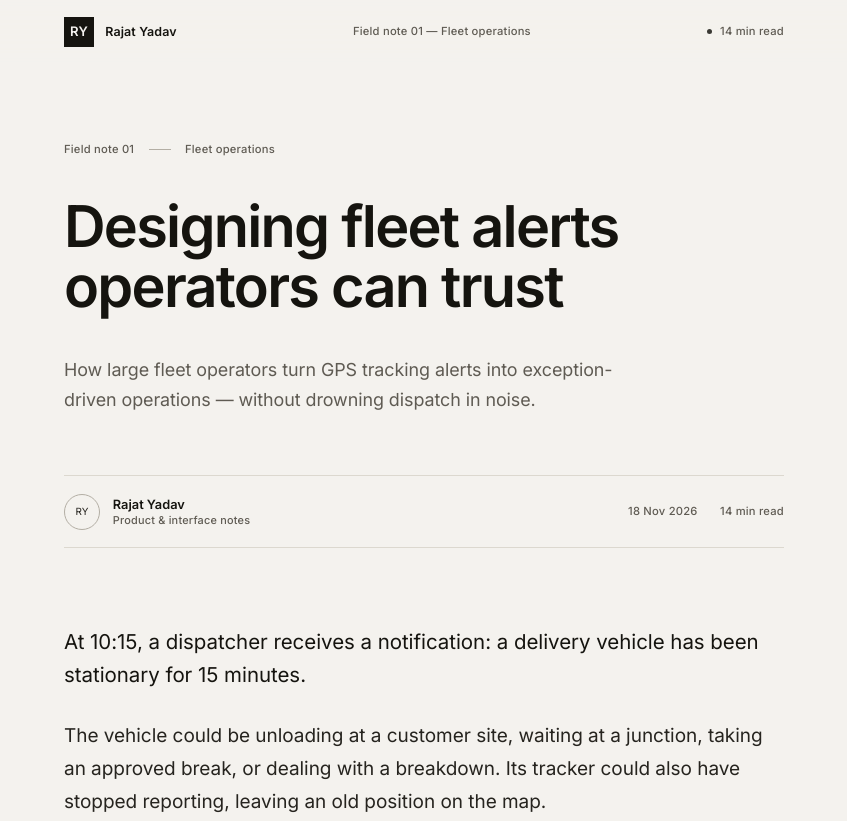
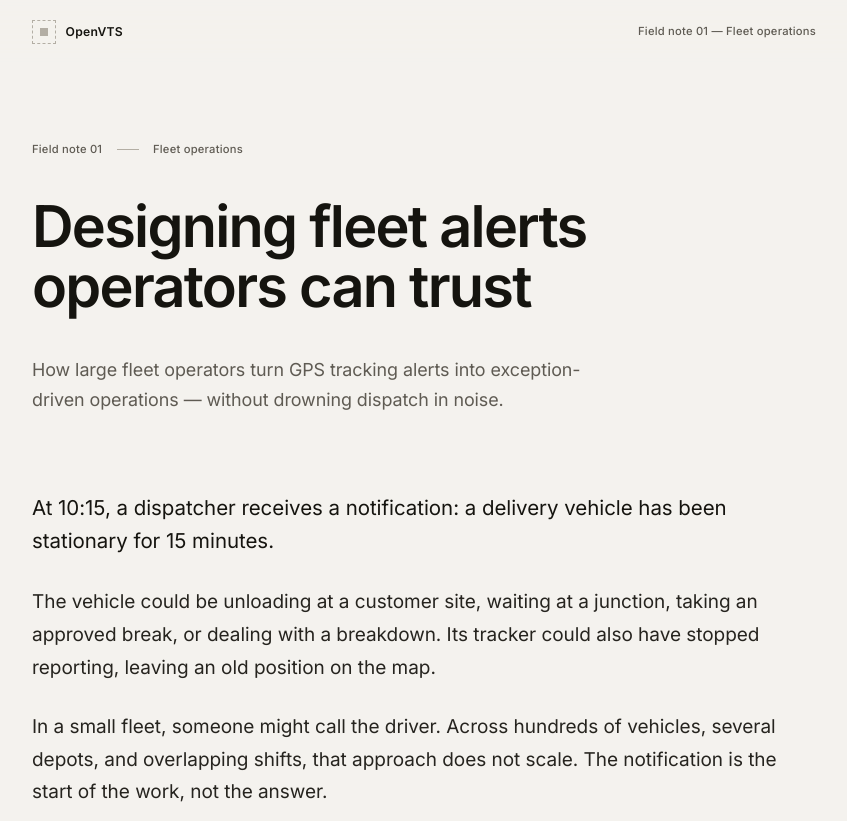
Before and after one commit to Hell1213/hell1213.github.io, a plain HTML site: page index.html in a window 1280 px wide. Shown: the top 821 px of the page, without its empty margins (216-1063 px from the left). Drawn offline with Linux system fonts and the light colour scheme.

Commit message:
Remove hero byline, widen column, and brand the masthead as OpenVTS

```diff
--- a/assets/style.css
+++ b/assets/style.css
@@ -17,7 +17,7 @@
 
   --sans: "Inter", -apple-system, BlinkMacSystemFont, "Segoe UI", Roboto, Helvetica, Arial, sans-serif;
 
-  --col: 720px;
+  --col: 784px;
   --wrap: calc(var(--col) + 2 * var(--pad));
   --measure: var(--col);
   --pad: clamp(1.25rem, 4vw, 3rem);
@@ -103,41 +103,34 @@ button { font: inherit; color: inherit; }
 }
 .site-head.is-scrolled { border-bottom-color: var(--line); }
 
-.brand { display: inline-flex; align-items: center; gap: .7rem; text-decoration: none; }
+.brand {
+  display: inline-flex; align-items: center; gap: .6rem;
+  text-decoration: none;
+}
+/* Placeholder for the OpenVTS icon: swap the dashed square for the real mark. */
 .brand-mark {
-  display: grid; place-items: center;
-  width: 30px; height: 30px;
-  background: var(--ink); color: var(--paper);
-  font-weight: 600; font-size: .82rem; line-height: 1;
-  letter-spacing: .01em;
+  position: relative;
+  width: 24px; height: 24px;
+  border: 1px dashed var(--line-strong);
+}
+.brand-mark::after {
+  content: "";
+  position: absolute; inset: 7px;
+  background: var(--line-strong);
 }
 .brand-name {
-  font-size: .78rem; font-weight: 600; letter-spacing: .01em;
+  font-size: .76rem;
+  font-weight: 600;
+  letter-spacing: .02em;
+  color: var(--ink);
 }
 .head-note {
   font-size: .7rem;
   font-weight: 500;
   letter-spacing: .02em;
   color: var(--muted);
-}
-.head-meta {
-  display: inline-flex; align-items: center; gap: .5rem;
-  font-size: .7rem;
-  font-weight: 500;
-  letter-spacing: .02em;
-  color: var(--muted);
   white-space: nowrap;
 }
-.live-dot {
-  width: 5px; height: 5px; border-radius: 50%;
-  background: var(--ink);
-  animation: pulse 3.2s ease-in-out infinite;
-}
-@keyframes pulse {
-  0%, 100% { opacity: 1; }
-  50% { opacity: .25; }
-}
-
 /* ---------- hero ---------- */
 
 .hero {
@@ -180,39 +173,6 @@ h1 {
   font-weight: 400;
   color: var(--muted);
   letter-spacing: -.004em;
-}
-
-.byline {
-  display: flex; align-items: center; justify-content: space-between;
-  gap: 1.5rem;
-  margin-top: clamp(2.4rem, 5vw, 3.8rem);
-  padding-block: 1.1rem;
-  border-top: 1px solid var(--line);
-  border-bottom: 1px solid var(--line);
-}
-.byline-author { display: flex; align-items: center; gap: .8rem; }
-.avatar {
-  display: grid; place-items: center;
-  width: 36px; height: 36px; border-radius: 50%;
-  border: 1px solid var(--line-strong);
-  font-family: var(--sans); font-size: .62rem; letter-spacing: .01em;
-  color: var(--ink-soft);
-}
-.byline-text { display: flex; flex-direction: column; line-height: 1.35; }
-.byline-text strong { font-size: .8rem; font-weight: 600; }
-.byline-text span {
-  font-size: .68rem;
-  font-weight: 500;
-  letter-spacing: .02em;
-  color: var(--muted);
-}
-.byline-meta {
-  display: flex; gap: 1.4rem;
-  font-size: .7rem;
-  font-weight: 500;
-  letter-spacing: .02em;
-  color: var(--muted);
-  white-space: nowrap;
 }
 
 /* ---------- article grid ---------- */
@@ -399,6 +359,15 @@ h2 {
 }
 .section ul li:last-child { margin-bottom: 0; }
 .section ul + p { margin-top: 1.5em; }
+
+.ovts {
+  font-weight: 600;
+  color: var(--ink);
+  background: #e3e0d8;
+  padding: .02em .22em;
+  -webkit-box-decoration-break: clone;
+  box-decoration-break: clone;
+}
 
 mark {
   background: #e6dfd1;
@@ -956,11 +925,8 @@ th:first-child, td:first-child { width: 34%; }
   .intro .lead { font-size: 1.15rem; line-height: 1.64; }
   .hero { padding-top: 6.5rem; }
   h1 { font-size: clamp(1.9rem, 7.8vw, 2.3rem); }
-  .byline { flex-direction: column; align-items: flex-start; gap: 1rem; }
-  .byline-meta { gap: 1rem; }
   figcaption { grid-template-columns: 1fr; gap: .4rem; }
   .fig-no { padding-top: 0; }
-  .head-meta { font-size: .64rem; }
   .c-title { font-size: 1.08rem; }
   .contents a { grid-template-columns: 2.4rem minmax(0, 1fr) auto; gap: .75rem; }
   .pull { padding-left: 1.2rem; }
--- a/index.html
+++ b/index.html
@@ -3,14 +3,14 @@
 <head>
 <meta charset="utf-8">
 <meta name="viewport" content="width=device-width, initial-scale=1">
-<title>GPS fleet alerts and exception-driven fleet operations — Rajat Yadav</title>
+<title>GPS fleet alerts and exception-driven fleet operations — OpenVTS</title>
 <meta name="description" content="How large fleet operators turn GPS fleet alerts into exception-driven fleet operations: reduce alert noise, verify data freshness, and act on unexpected stops.">
 <link rel="canonical" href="https://hell1213.github.io/">
 <meta name="theme-color" content="#f4f2ee">
-<meta name="author" content="Rajat Yadav">
+<meta name="author" content="OpenVTS">
 
 <meta property="og:type" content="article">
-<meta property="og:site_name" content="Rajat Yadav — Field Notes">
+<meta property="og:site_name" content="OpenVTS">
 <meta property="og:title" content="Designing GPS fleet alerts operators can trust">
 <meta property="og:description" content="How large fleet operators turn GPS tracking alerts into exception-driven operations: reduce noise, verify data freshness, and act on unexpected stops.">
 <meta property="og:url" content="https://hell1213.github.io/">
@@ -19,7 +19,7 @@
 <meta property="og:image:height" content="630">
 <meta property="og:image:alt" content="Title card for an article on designing GPS fleet alerts operators can trust.">
 <meta property="article:published_time" content="2026-11-18">
-<meta property="article:author" content="Rajat Yadav">
+<meta property="article:author" content="OpenVTS">
 <meta property="article:section" content="Fleet operations">
 <meta property="article:tag" content="GPS fleet alerts">
 <meta property="article:tag" content="Fleet alert management">
@@ -47,8 +47,8 @@
   "image": "https://hell1213.github.io/assets/img/og.jpg",
   "datePublished": "2026-11-18",
   "dateModified": "2026-11-18",
-  "author": { "@type": "Person", "name": "Rajat Yadav", "url": "https://github.com/Hell1213" },
-  "publisher": { "@type": "Person", "name": "Rajat Yadav" },
+  "author": { "@type": "Organization", "name": "OpenVTS", "url": "https://openvts.io/" },
+  "publisher": { "@type": "Organization", "name": "OpenVTS", "url": "https://openvts.io/" },
   "mainEntityOfPage": "https://hell1213.github.io/"
 }
 </script>
@@ -58,12 +58,11 @@
 <div class="progress" aria-hidden="true"><span id="progressBar"></span></div>
 
 <header class="site-head" id="siteHead">
-  <a class="brand" href="#top" aria-label="Back to top">
-    <span class="brand-mark">RY</span>
-    <span class="brand-name">Rajat Yadav</span>
+  <a class="brand" href="#top" aria-label="OpenVTS — back to top">
+    <span class="brand-mark" aria-hidden="true"></span>
+    <span class="brand-name">OpenVTS</span>
   </a>
   <span class="head-note">Field note 01 — Fleet operations</span>
-  <span class="head-meta"><span class="live-dot" aria-hidden="true"></span><span id="readTime">14 min read</span></span>
 </header>
 
 <main id="main">
@@ -73,19 +72,6 @@
     <p class="kicker"><span>Field note 01</span><span>Fleet operations</span></p>
     <h1>Designing fleet alerts<br>operators can trust</h1>
     <p class="deck">How large fleet operators turn GPS tracking alerts into exception-driven operations — without drowning dispatch in noise.</p>
-    <div class="byline">
-      <div class="byline-author">
-        <span class="avatar" aria-hidden="true">RY</span>
-        <span class="byline-text">
-          <strong>Rajat Yadav</strong>
-          <span>Product &amp; interface notes</span>
-        </span>
-      </div>
-      <div class="byline-meta">
-        <time datetime="2026-11-18">18 Nov 2026</time>
-        <span>14 min read</span>
-      </div>
-    </div>
   </header>
 
   <div class="article-body">
@@ -220,7 +206,7 @@
       <p>An alert deserves attention when it is actionable, owned, and rare enough to mean something. That is the standard for fleet alert management, and it is harder to meet than it sounds.</p>
       <p>Start with priority. A sustained overspeed event, a vehicle stopped in an unsafe location, and a prolonged idle at a depot do not deserve the same interruption. Define which alerts can interrupt a shift, which can wait for a review queue, and which belong only in a report.</p>
       <p>Then make the thresholds configurable. Duration, speed, geofence dwell, time windows, and vehicle type vary by fleet, depot, and customer contract. A threshold that suits a long-haul tractor unit may be wrong for a delivery van working a dense city route.</p>
-      <p>OpenVTS documents Over Stay and Over Idle as separate duration conditions. Over Stay responds to a stopped vehicle for a configured duration. Over Idle requires an ACC ignition source together with zero speed. Operationally, the difference matters: a stopped vehicle may be parked with the engine off, while an idling vehicle is burning fuel and may be waiting unnecessarily.</p>
+      <p><strong class="ovts">OpenVTS</strong> documents Over Stay and Over Idle as separate duration conditions. Over Stay responds to a stopped vehicle for a configured duration. Over Idle requires an ACC ignition source together with zero speed. Operationally, the difference matters: a stopped vehicle may be parked with the engine off, while an idling vehicle is burning fuel and may be waiting unnecessarily.</p>
 
       <figure class="diagram" role="group" aria-label="Two duration conditions: Over Stay and Over Idle">
         <div class="diagram-head">
@@ -239,7 +225,7 @@
             <p class="cond-desc">Requires an ACC ignition source. Documented separately because a stopped vehicle and an idling vehicle are different conditions.</p>
           </div>
         </div>
-        <figcaption><span>OpenVTS documents stopped-duration and idle-duration conditions separately; the idle condition requires an ACC ignition source and zero speed.</span></figcaption>
+        <figcaption><span><strong class="ovts">OpenVTS</strong> documents stopped-duration and idle-duration conditions separately; the idle condition requires an ACC ignition source and zero speed.</span></figcaption>
       </figure>
       <!-- Product capture pending: Notification Preferences showing Over Stay and Over Idle. -->
 
@@ -338,7 +324,7 @@
           <li><time>10:23</time><span>Outcome recorded.</span></li>
         </ol>
         <p class="sr-only">Illustrative timeline. Vehicle condition: stop begins at 10:00, qualifies as an exception at 10:15, movement resumes at 10:20, recovery confirmed at 10:21. Operator response: notification sent at 10:15, acknowledged at 10:17, outcome recorded at 10:23. Acknowledgement does not clear the vehicle condition.</p>
-        <figcaption><span>Illustrative process, not an OpenVTS screen or a record of a real incident. Vehicle recovery and operational acknowledgement are separate events.</span></figcaption>
+        <figcaption><span>Illustrative process, not an <strong class="ovts">OpenVTS</strong> screen or a record of a real incident. Vehicle recovery and operational acknowledgement are separate events.</span></figcaption>
       </figure>
 
       <p>Escalation should be defined before it is needed: how long an unacknowledged exception waits, who receives it next, and what happens outside operating hours. Without that, a notification can sit unowned while the vehicle condition changes.</p>
@@ -348,7 +334,7 @@
     <section class="section" id="platform">
       <p class="sec-label"><span>06</span><span>Platform</span></p>
       <h2>How fleet tracking platforms support exception management</h2>
-      <p>A platform cannot decide what counts as an exception for your fleet. It can provide the observations, context, and tools that make the decision possible. OpenVTS is the product reference for this article; the capabilities below are documented, and the operating model still belongs to the fleet.</p>
+      <p>A platform cannot decide what counts as an exception for your fleet. It can provide the observations, context, and tools that make the decision possible. <strong class="ovts">OpenVTS</strong> is the product reference for this article; the capabilities below are documented, and the operating model still belongs to the fleet.</p>
       <ul>
         <li><strong>Live vehicle tracking.</strong> Current position and status, read alongside the time of the last report and its data age.</li>
         <li><strong>Geofencing for fleet management.</strong> Define depots, customer sites, restricted areas, and service zones. Entry and exit events support arrival, departure, and restricted-area alerts.</li>
@@ -358,10 +344,10 @@
         <li><strong>Workflow builder and supported automation.</strong> Incoming-data and scheduled triggers, conditional logic, actions, and execution inspection. Draft and published versions are distinct; publishing activates the validated version while the runtime is available.</li>
         <li><strong>API integration.</strong> Connect exception data to a transport management system, dispatch tool, or service desk when the response process lives elsewhere.</li>
       </ul>
-      <p>These are building blocks, not a complete operating model. Acknowledgement, escalation, customer communication, and resolution may sit in a dispatch system, a service desk, or a documented human procedure. Verify which parts OpenVTS configures and which belong to another system.</p>
+      <p>These are building blocks, not a complete operating model. Acknowledgement, escalation, customer communication, and resolution may sit in a dispatch system, a service desk, or a documented human procedure. Verify which parts <strong class="ovts">OpenVTS</strong> configures and which belong to another system.</p>
       <p>A useful division of labour: let the tracking platform <mark>detect and describe</mark> an exception; let the operational system decide and record. Connect them with a stable reference so the same issue is not recreated in two places.</p>
       <!-- Product captures pending: geofence configuration or map view, a tested Workflow with execution details, and trip history. -->
-      <p>OpenVTS automation can deliver a notification or call an external action when a supported condition is met. It should not be assumed to manage a complete exception lifecycle unless that behaviour is configured and verified. The same caution applies to fleet workflow automation in any platform: the automation is only as reliable as the process behind it.</p>
+      <p><strong class="ovts">OpenVTS</strong> automation can deliver a notification or call an external action when a supported condition is met. It should not be assumed to manage a complete exception lifecycle unless that behaviour is configured and verified. The same caution applies to fleet workflow automation in any platform: the automation is only as reliable as the process behind it.</p>
     </section>
 
     <section class="section" id="measure">
@@ -398,7 +384,7 @@
         </ol>
       </div>
 
-      <p class="endnote">The figures are original explanatory diagrams, not captures of the OpenVTS interface. No mockup is presented as a real product screen. Thresholds, states, and policies shown are examples to validate for a real fleet.</p>
+      <p class="endnote">The figures are original explanatory diagrams, not captures of the <strong class="ovts">OpenVTS</strong> interface. No mockup is presented as a real product screen. Thresholds, states, and policies shown are examples to validate for a real fleet.</p>
     </section>
   </div>
 </article>
@@ -413,7 +399,7 @@
       <a href="#top">Back to top <span aria-hidden="true">↑</span></a>
     </div>
     <div class="foot-base">
-      <span>© 2026 Rajat Yadav</span>
+      <span>© 2026 OpenVTS</span>
       <span>Published with GitHub Pages</span>
     </div>
   </div>
```
Also changed, not shown: 404.html (+2 -2 lines), assets/favicon.svg, assets/img/og.jpg, 1 other file.
